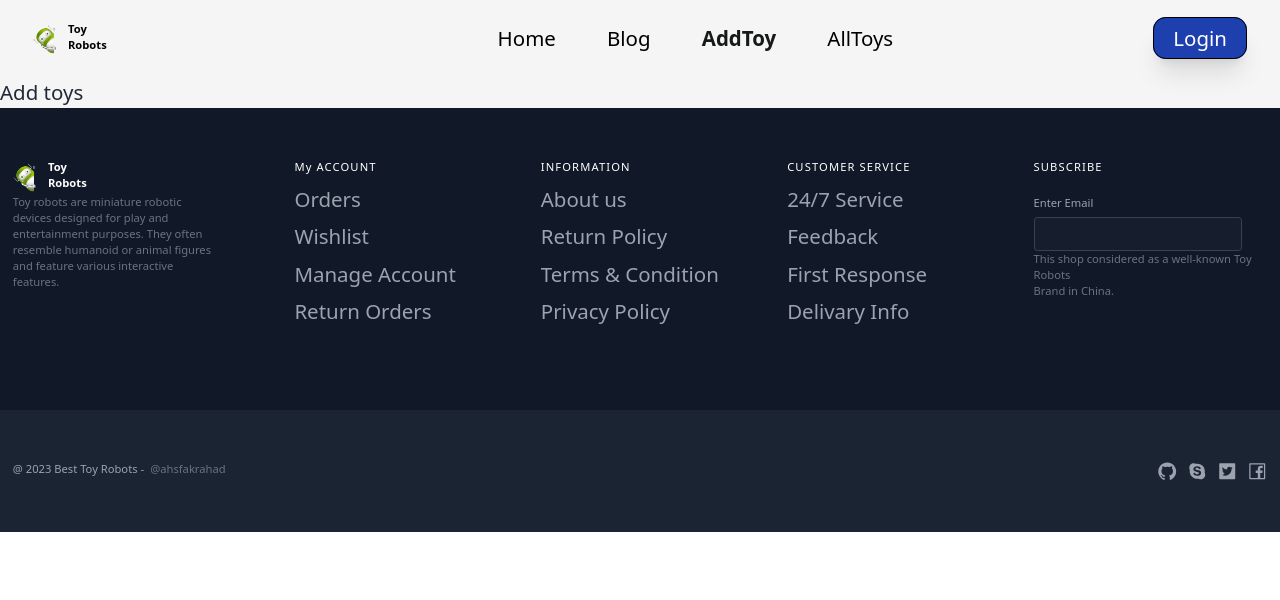
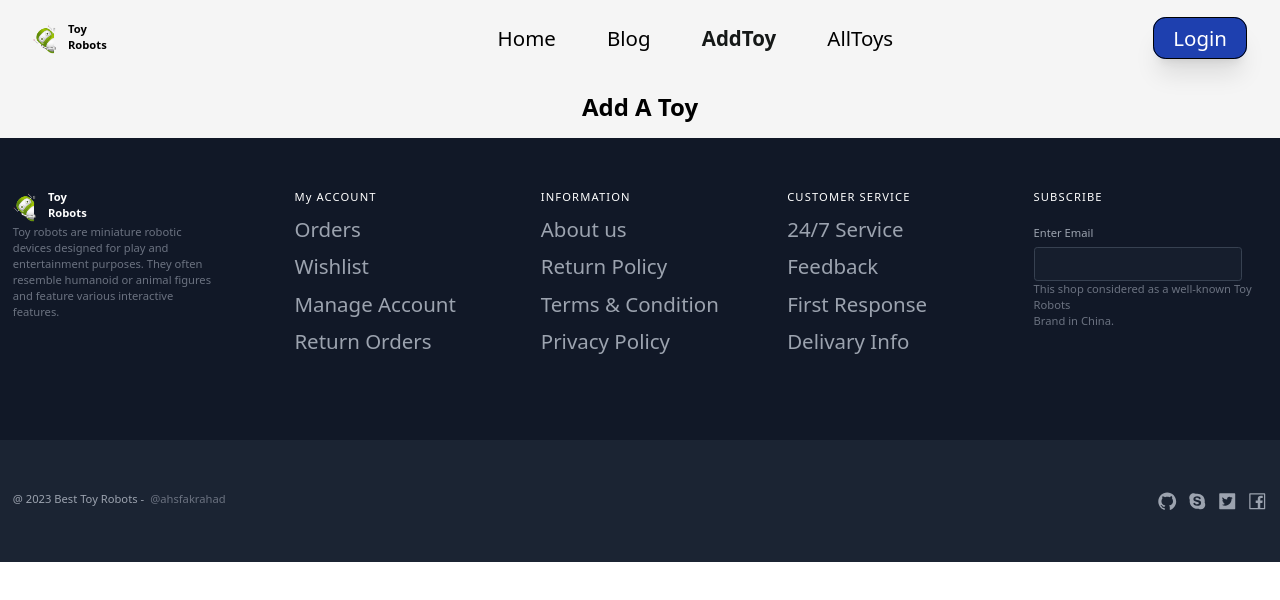
Before and after one commit to ashfak-rahad/toy-robots-client-side, a React (Vite) app: page /add in a window 1280 px wide. Shown: the top 600 px of the page. Built offline with nearby package versions, Linux system fonts and the light colour scheme; no server answers.

Commit message:
some bug fixed

```diff
--- a/src/pages/AddToy.jsx
+++ b/src/pages/AddToy.jsx
@@ -3,7 +3,7 @@
 const AddToy = () => {
     return (
         <div>
-            <h1>Add toys</h1>
+            <h1 className='text-center font-bold text-3xl text-black py-5'>Add A Toy</h1>
         </div>
     );
 };
--- a/src/pages/Gallery.jsx
+++ b/src/pages/Gallery.jsx
@@ -70,6 +70,7 @@
       </Swiper>
     </div>
       </div>
+
    </div>
   );
 };
```
Also changed, not shown: 2 other files (tests, documents, lock files or other folders).
